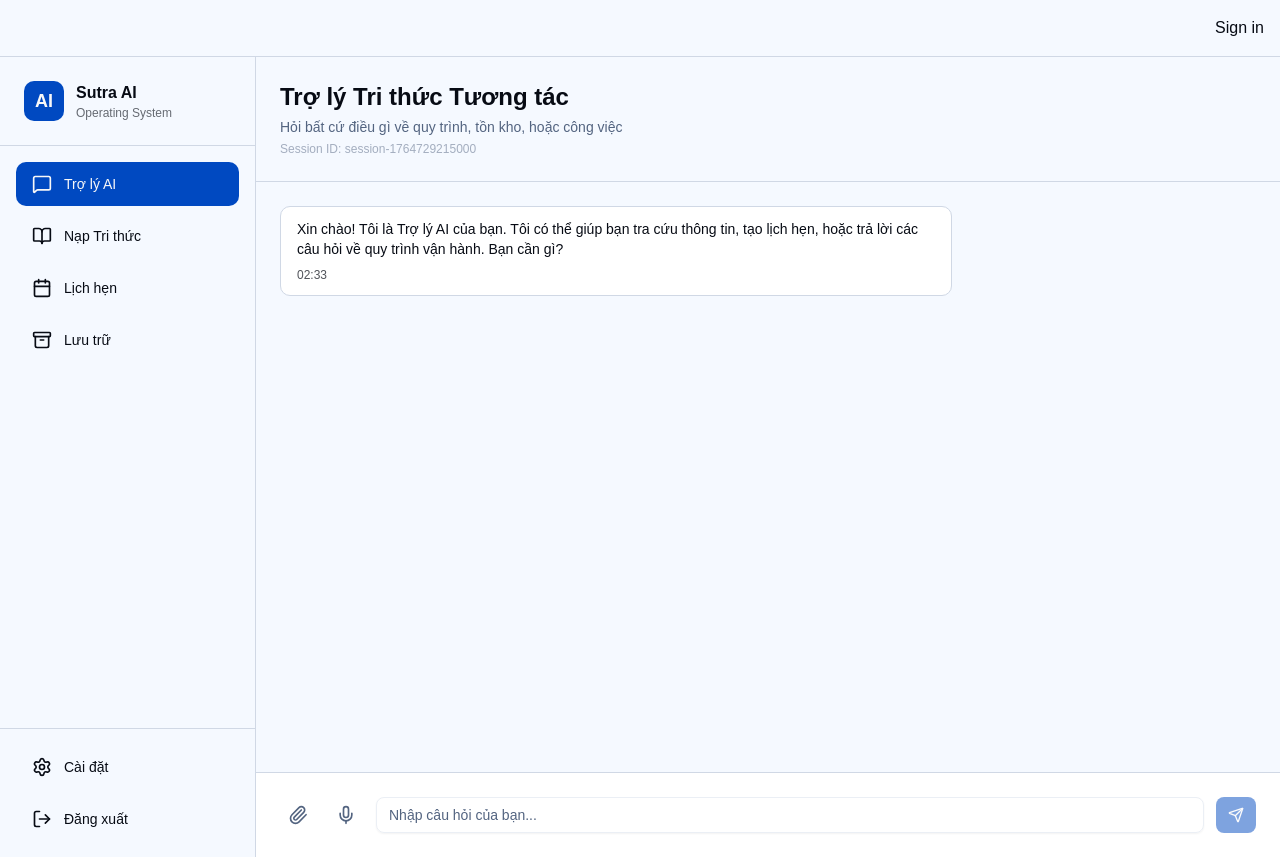
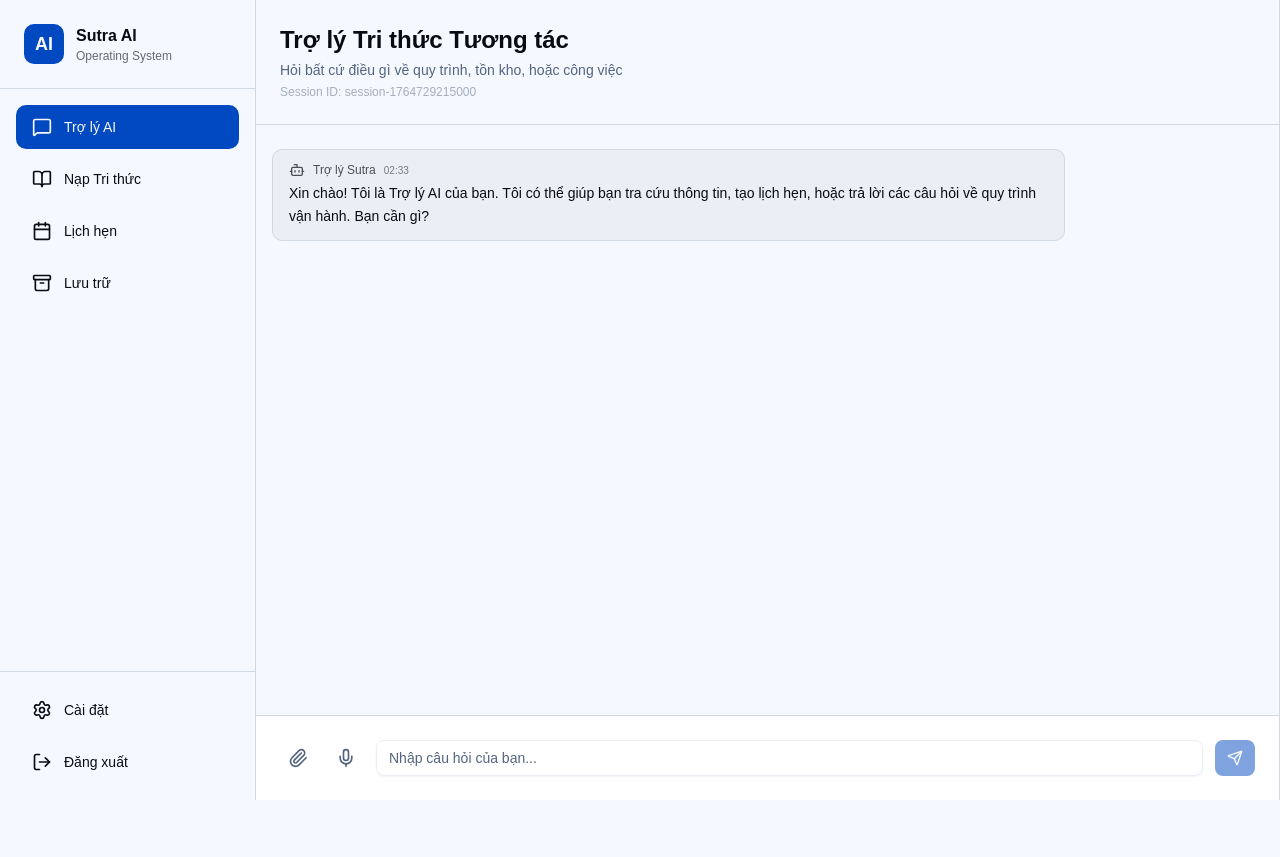
Before and after one commit to QuanBM1312/Agent-AI, a Next.js app: page / in a window 1280 px wide. After the commit the page ends 800 px from the top, so only its background shows below. Built offline with nearby package versions, Linux system fonts and the light colour scheme; no server answers.

Commit message:
update markdown

```diff
--- a/app/layout.tsx
+++ b/app/layout.tsx
@@ -29,14 +29,14 @@ export default function RootLayout({
       <body
         className={`${geistSans.variable} ${geistMono.variable} antialiased`}
       >
-        <header className="flex justify-end p-4 border-b">
+        {/* <header className="flex justify-end p-4 border-b">
           <SignedOut>
             <SignInButton />
           </SignedOut>
           <SignedIn>
             <UserButton />
           </SignedIn>
-        </header>
+        </header> */}
         {children}
       </body>
       </html>
--- a/components/chat-interface.tsx
+++ b/components/chat-interface.tsx
@@ -1,30 +1,174 @@
 "use client"
 
 import { useState, useRef, useEffect } from "react"
-import { Send, Loader2, Paperclip, Mic } from "lucide-react"
 import { Button } from "@/components/ui/button"
 import { Input } from "@/components/ui/input"
+import { Plus, MessageSquare, MoreVertical, Send, Paperclip, Bot, User, Mic, Loader2 } from "lucide-react"
+import ReactMarkdown from 'react-markdown'
+import remarkGfm from 'remark-gfm'
+import { Prism as SyntaxHighlighter } from 'react-syntax-highlighter'
+import { oneDark, oneLight } from 'react-syntax-highlighter/dist/esm/styles/prism'
+
+// --- 1. Types Definition ---
+type Role = "user" | "assistant"
 
 interface Message {
   id: string
-  role: "user" | "assistant"
+  role: Role
   content: string
   timestamp: Date
+  citations?: string[]
 }
 
+interface ChatSession {
+  id: string
+  title: string
+  updatedAt: Date
+  preview: string
+}
+
+// --- 2. Sub-components ---
+
+// Component: Sidebar hiển thị lịch sử
+function ChatSidebar({
+  sessions,
+  activeId,
+  onSelect,
+  onNew
+}: {
+  sessions: ChatSession[],
+  activeId: string,
+  onSelect: (id: string) => void,
+  onNew: () => void
+}) {
+  return (
+    <div className="hidden md:flex w-80 border-l border-border bg-muted/10 flex-col h-full">
+      <div className="p-4 border-b border-border">
+        <Button onClick={onNew} className="w-full justify-start gap-2" variant="outline">
+          <Plus className="w-4 h-4" /> Cuộc hội thoại mới
+        </Button>
+      </div>
+      <div className="flex-1 overflow-y-auto p-2 space-y-1">
+        {sessions.length === 0 ? (
+            <div className="text-center text-sm text-muted-foreground p-4">Chưa có lịch sử chat</div>
+        ) : (
+            sessions.map(session => (
+            <button
+                key={session.id}
+                onClick={() => onSelect(session.id)}
+                className={`w-full text-left p-3 rounded-lg text-sm transition-colors flex gap-3 items-start
+                ${activeId === session.id ? "bg-primary/10 text-primary" : "hover:bg-muted"}`}
+            >
+                <MessageSquare className="w-4 h-4 mt-1 shrink-0 opacity-70" />
+                <div className="overflow-hidden">
+                <div className="font-medium truncate">{session.title}</div>
+                <div className="text-xs text-muted-foreground truncate">{session.preview}</div>
+                </div>
+            </button>
+            ))
+        )}
+      </div>
+    </div>
+  )
+}
+
+// Component: Hiển thị một tin nhắn
+function MessageItem({ message }: { message: Message }) {
+  const isAI = message.role === "assistant"
+
+  // Cấu hình màu sắc khác nhau cho AI (nền sáng) và User (nền màu)
+  const components = {
+    code({node, inline, className, children, ...props}: any) {
+      const match = /language-(\w+)/.exec(className || '')
+      return !inline && match ? (
+        <SyntaxHighlighter
+          style={isAI ? oneDark : oneLight} // User dùng theme sáng cho code
+          language={match[1]}
+          PreTag="div"
+          className="rounded-md my-2 shadow-sm border border-border"
+          customStyle={{ backgroundColor: isAI ? '#1e1e1e' : '#ffffff', fontSize: '0.8rem' }}
+          {...props}
+        >
+          {String(children).replace(/\n$/, '')}
+        </SyntaxHighlighter>
+      ) : (
+        <code className={`${className} px-1 py-0.5 rounded font-mono text-xs ${
+            isAI ? "bg-pink-100 text-pink-600" : "bg-blue-700 text-white border border-blue-500"
+        }`} {...props}>
+          {children}
+        </code>
+      )
+    },
+    h1: ({node, ...props}: any) => <h1 className={`text-lg font-bold mt-4 mb-2 ${isAI ? "text-blue-600" : "text-white"}`} {...props} />,
+    h2: ({node, ...props}: any) => <h2 className={`text-base font-bold mt-3 mb-2 ${isAI ? "text-indigo-600" : "text-white"}`} {...props} />,
+    h3: ({node, ...props}: any) => <h3 className={`text-sm font-bold mt-2 mb-1 ${isAI ? "text-purple-600" : "text-white"}`} {...props} />,
+    a: ({node, ...props}: any) => <a className={`underline ${isAI ? "text-blue-500 hover:text-blue-700" : "text-blue-100 hover:text-white"}`} target="_blank" rel="noopener noreferrer" {...props} />,
+    ul: ({node, ...props}: any) => <ul className="list-disc pl-4 my-2 space-y-1" {...props} />,
+    ol: ({node, ...props}: any) => <ol className="list-decimal pl-4 my-2 space-y-1" {...props} />,
+    blockquote: ({node, ...props}: any) => <blockquote className={`border-l-4 pl-4 py-1 my-2 italic ${isAI ? "border-orange-400 bg-orange-50 text-muted-foreground" : "border-white/50 bg-white/10"}`} {...props} />,
+    table: ({node, ...props}: any) => <div className="overflow-x-auto my-2"><table className={`min-w-full divide-y rounded-md ${isAI ? "divide-border border border-border" : "divide-white/20 border border-white/20"}`} {...props} /></div>,
+    th: ({node, ...props}: any) => <th className={`px-3 py-2 text-left text-xs font-medium uppercase tracking-wider ${isAI ? "bg-muted/50 text-muted-foreground" : "bg-white/10 text-white"}`} {...props} />,
+    td: ({node, ...props}: any) => <td className={`px-3 py-2 whitespace-nowrap text-sm ${isAI ? "border-t border-border" : "border-t border-white/10"}`} {...props} />,
+  }
+
+  return (
+    <div className={`flex w-full ${isAI ? "justify-start" : "justify-end"} px-4 py-2`}>
+      <div className={`max-w-[90%] lg:max-w-[80%] rounded-lg px-4 py-3 ${
+        isAI
+          ? "bg-muted/50 border border-border"
+          : "bg-primary text-primary-foreground"
+      }`}>
+        <div className="flex items-center gap-2 mb-1">
+          {isAI && <Bot className="w-4 h-4 opacity-70" />}
+          <span className={`text-xs font-medium ${isAI ? "opacity-70" : "opacity-90"}`}>
+            {isAI ? "Trợ lý Sutra" : "Bạn"}
+          </span>
+          <span className={`text-[10px] ${isAI ? "opacity-50" : "opacity-70"}`}>
+            {message.timestamp.toLocaleTimeString("vi-VN", { hour: "2-digit", minute: "2-digit" })}
+          </span>
+        </div>
+
+        <div className={`text-sm leading-relaxed overflow-hidden ${isAI ? "markdown-body" : ""}`}>
+            <ReactMarkdown
+              remarkPlugins={[remarkGfm]}
+              components={components}
+            >
+              {message.content}
+            </ReactMarkdown>
+        </div>
+
+        {isAI && message.citations && message.citations.length > 0 && (
+          <div className="mt-3 pt-3 border-t border-border/50">
+            <p className="text-[10px] uppercase tracking-wider opacity-60 mb-2 font-semibold">Nguồn tham khảo:</p>
+            <div className="flex flex-wrap gap-2">
+              {message.citations.map((cite, idx) => (
+                <span key={idx} className="text-xs bg-background/50 px-2 py-1 rounded border border-border/50 flex items-center gap-1">
+                  <Paperclip className="w-3 h-3" /> {cite}
+                </span>
+              ))}
+            </div>
+          </div>
+        )}
+      </div>
+    </div>
+  )
+}
+
+// --- 3. Main Component ---
 export function ChatInterface() {
-  // Tạo session ID ngẫu nhiên cho mỗi lần refresh trang (hoặc có thể lấy từ URL/localStorage)
-  const [sessionId] = useState(() => `session-${Date.now()}`)
+  const [sessions, setSessions] = useState<ChatSession[]>([])
+  const [activeSessionId, setActiveSessionId] = useState<string>(() => `session-${Date.now()}`)
 
+  // INIT MESSAGE: Thêm mẫu Markdown vào đây để test ngay
   const [messages, setMessages] = useState<Message[]>([
     {
       id: "1",
       role: "assistant",
-      content:
-        "Xin chào! Tôi là Trợ lý AI của bạn. Tôi có thể giúp bạn tra cứu thông tin, tạo lịch hẹn, hoặc trả lời các câu hỏi về quy trình vận hành. Bạn cần gì?",
+      content: "Xin chào! Tôi là Trợ lý AI của bạn. Tôi có thể giúp bạn tra cứu thông tin, tạo lịch hẹn, hoặc trả lời các câu hỏi về quy trình vận hành. Bạn cần gì?",
       timestamp: new Date(),
     },
   ])
+
   const [input, setInput] = useState("")
   const [isLoading, setIsLoading] = useState(false)
   const messagesEndRef = useRef<HTMLDivElement>(null)
@@ -37,6 +181,19 @@ export function ChatInterface() {
     scrollToBottom()
   }, [messages])
 
+  const handleNewSession = () => {
+    const newSessionId = `session-${Date.now()}`
+    setActiveSessionId(newSessionId)
+    setMessages([
+        {
+            id: Date.now().toString(),
+            role: "assistant",
+            content: "Xin chào! Chúng ta bắt đầu cuộc hội thoại mới nhé. Bạn cần giúp gì?",
+            timestamp: new Date(),
+        }
+    ])
+  }
+
   const handleSendMessage = async () => {
     if (!input.trim() || isLoading) return
 
@@ -48,21 +205,31 @@ export function ChatInterface() {
       timestamp: new Date(),
     }
 
-    // 1. Hiển thị tin nhắn của user ngay lập tức
     setMessages((prev) => [...prev, userMessage])
     setInput("")
     setIsLoading(true)
 
+    // Mock session update
+    setSessions(prev => {
+        const existing = prev.find(s => s.id === activeSessionId)
+        if (existing) {
+            return prev.map(s => s.id === activeSessionId ? { ...s, preview: userContent, updatedAt: new Date() } : s)
+        }
+        return [{
+            id: activeSessionId,
+            title: userContent.slice(0, 30) + (userContent.length > 30 ? "..." : ""),
+            preview: userContent,
+            updatedAt: new Date()
+        }, ...prev]
+    })
+
     try {
-      // 2. Gọi API Chat Internal
       const response = await fetch("/api/chat/internal", {
         method: "POST",
-        headers: {
-          "Content-Type": "application/json",
-        },
+        headers: { "Content-Type": "application/json" },
         body: JSON.stringify({
           chatInput: userContent,
-          sessionId: sessionId,
+          sessionId: activeSessionId,
         }),
       })
 
@@ -72,15 +239,15 @@ export function ChatInterface() {
 
       const data = await response.json()
 
-      // Giả sử API n8n trả về cấu trúc: { output: "Câu trả lời của AI" }
-      // Hoặc nếu trả về { message: "..." } thì bạn sửa lại dòng dưới
       const aiContent = data.output || data.message || JSON.stringify(data)
+      const citations = data.citations || []
 
       const assistantMessage: Message = {
         id: (Date.now() + 1).toString(),
         role: "assistant",
         content: aiContent,
         timestamp: new Date(),
+        citations: citations
       }
 
       setMessages((prev) => [...prev, assistantMessage])
@@ -99,46 +266,46 @@ export function ChatInterface() {
   }
 
   return (
-    <div className="flex flex-col h-full bg-background">
-      {/* Header */}
+    <div className="flex h-full bg-background overflow-hidden">
+      <div className="flex-1 flex flex-col min-w-0 border-r border-border">
         <div className="border-b border-border p-6">
           <h2 className="text-2xl font-bold text-foreground">Trợ lý Tri thức Tương tác</h2>
           <p className="text-sm text-muted-foreground mt-1">Hỏi bất cứ điều gì về quy trình, tồn kho, hoặc công việc</p>
-        <p className="text-xs text-muted-foreground/50 mt-1">Session ID: {sessionId}</p>
+          <p className="text-xs text-muted-foreground/50 mt-1">Session ID: {activeSessionId}</p>
         </div>
 
-      {/* Messages */}
-      <div className="flex-1 overflow-y-auto p-6 space-y-4">
-        {messages.map((message) => (
-          <div key={message.id} className={`flex ${message.role === "user" ? "justify-end" : "justify-start"}`}>
-            <div
-              className={`max-w-md lg:max-w-2xl px-4 py-3 rounded-lg ${
-                message.role === "user"
-                  ? "bg-primary text-primary-foreground"
-                  : "bg-card border border-border text-foreground"
-              }`}
-            >
-              <p className="text-sm whitespace-pre-wrap">{message.content}</p>
-              <span className="text-xs opacity-70 mt-2 block">
-                {message.timestamp.toLocaleTimeString("vi-VN", {
-                  hour: "2-digit",
-                  minute: "2-digit",
-                })}
-              </span>
+        <div className="flex-1 overflow-y-auto scroll-smooth">
+          {messages.length === 0 ? (
+            <div className="h-full flex flex-col items-center justify-center text-center p-8 text-muted-foreground">
+              <Bot className="w-12 h-12 mb-4 opacity-20" />
+              <h3 className="text-lg font-medium text-foreground mb-2">Tôi có thể giúp gì cho bạn hôm nay?</h3>
+              <div className="grid grid-cols-2 gap-2 mt-6 max-w-md w-full">
+                {["Tra cứu quy trình", "Tạo lịch hẹn mới", "Kiểm tra tồn kho", "Viết báo cáo"].map(label => (
+                  <button key={label} onClick={() => setInput(label)} className="p-3 text-xs border rounded-lg hover:bg-muted transition-colors text-left">
+                    {label}
+                  </button>
+                ))}
               </div>
             </div>
+          ) : (
+            <div className="flex flex-col py-4 space-y-4">
+              {messages.map(msg => (
+                <MessageItem key={msg.id} message={msg} />
               ))}
               {isLoading && (
-          <div className="flex justify-start">
-            <div className="bg-card border border-border px-4 py-3 rounded-lg">
-              <Loader2 className="w-5 h-5 animate-spin text-primary" />
+                <div className="flex justify-start px-4">
+                    <div className="bg-muted/50 border border-border rounded-lg px-4 py-3 flex items-center gap-2">
+                        <Bot className="w-4 h-4 opacity-70" />
+                        <Loader2 className="w-3 h-3 animate-spin" />
+                        <span className="text-xs text-muted-foreground">Đang suy nghĩ...</span>
                     </div>
                 </div>
               )}
               <div ref={messagesEndRef} />
             </div>
+          )}
+        </div>
 
-      {/* Input */}
         <div className="border-t border-border p-6 bg-card">
         <div className="flex gap-3">
           <button className="p-2 hover:bg-muted rounded-lg transition-colors">
@@ -165,5 +332,13 @@ export function ChatInterface() {
         </div>
       </div>
       </div>
+
+      {/* <ChatSidebar
+        sessions={sessions}
+        activeId={activeSessionId}
+        onSelect={setActiveSessionId}
+        onNew={handleNewSession}
+      /> */}
+    </div>
   )
 }
--- a/package.json
+++ b/package.json
@@ -14,6 +14,7 @@
     "@radix-ui/react-slot": "^1.2.4",
     "@supabase/ssr": "^0.7.0",
     "@supabase/supabase-js": "^2.80.0",
+    "@tailwindcss/typography": "^0.5.19",
     "class-variance-authority": "^0.7.1",
     "clsx": "^2.1.1",
     "crypto-js": "^4.2.0",
@@ -25,6 +26,9 @@
     "openai": "^6.8.1",
     "react": "19.2.0",
     "react-dom": "19.2.0",
+    "react-markdown": "^10.1.0",
+    "react-syntax-highlighter": "^16.1.0",
+    "remark-gfm": "^4.0.1",
     "svix": "^1.81.0",
     "swagger-jsdoc": "^6.2.8",
     "swagger-ui-react": "^5.30.2",
```
Also changed, not shown: 1 other file (tests, documents, lock files or other folders). Lines whose indentation alone changed are shown as unchanged.
